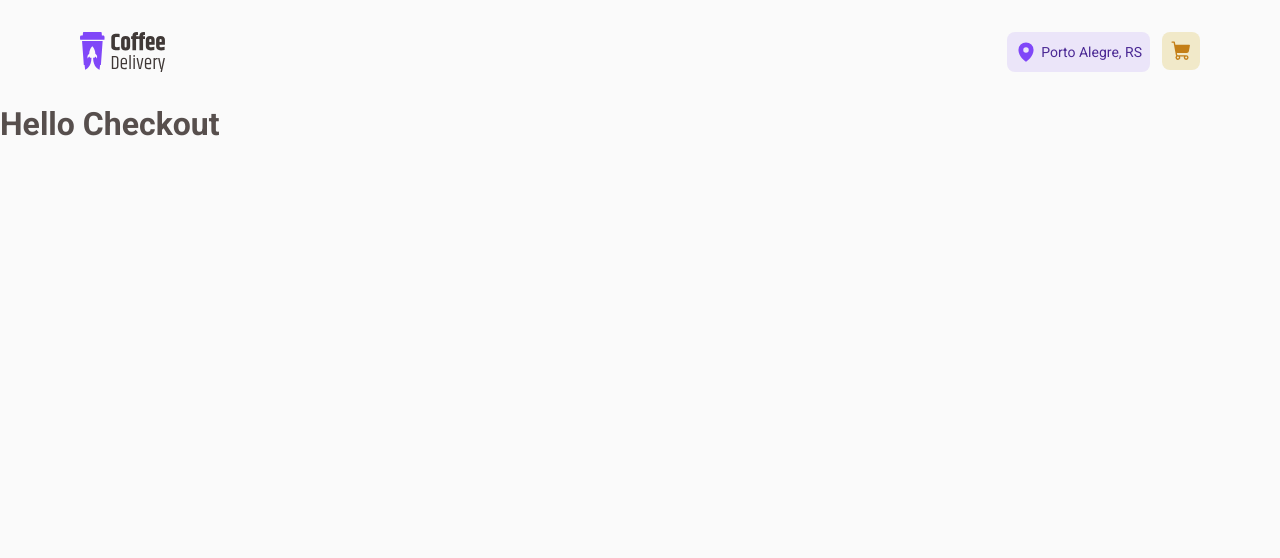
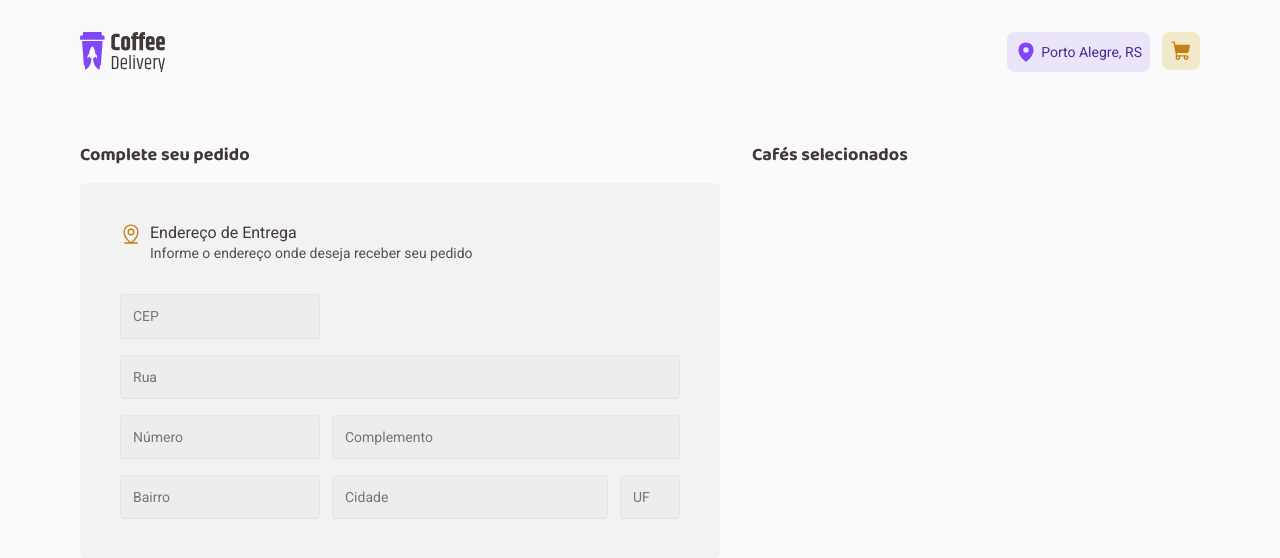
Before and after one commit to thealfredohenrique/coffee-delivery, a React (Vite) app: page /checkout in a window 1280 px wide. Shown: the top 558 px of the page. Built offline with nearby package versions, Linux system fonts and the light colour scheme.

Commit message:
feat: Init checkout page and add address card component

```diff
--- a/src/components/Header/index.tsx
+++ b/src/components/Header/index.tsx
@@ -1,3 +1,4 @@
+import { NavLink } from "react-router-dom";
 import { MapPin, ShoppingCart } from "@phosphor-icons/react";
 import logo from "../../assets/logo.svg";
 import {
@@ -16,11 +17,11 @@ function Header() {
           <MapPin size={22} weight="fill" />
           Porto Alegre, RS
         </LocationContainer>
-        <div>
+        <NavLink to="/checkout">
           <CartContainer>
             <ShoppingCart size={22} weight="fill" />
           </CartContainer>
-        </div>
+        </NavLink>
       </ActionsContainer>
     </HeaderContainer>
   );
--- /dev/null
+++ b/src/pages/Checkout/components/AddressCard/index.tsx
@@ -0,0 +1,54 @@
+import { MapPinLine } from "@phosphor-icons/react";
+import {
+  AddressCardContainer,
+  FieldContainer,
+  FieldsetContainer,
+  LegendContainer,
+  LegendTextContainer,
+} from "./styles";
+
+function AddressCard() {
+  return (
+    <AddressCardContainer>
+      <LegendContainer>
+        <MapPinLine size={22} />
+
+        <LegendTextContainer>
+          <h2>Endereço de Entrega</h2>
+          <p>Informe o endereço onde deseja receber seu pedido</p>
+        </LegendTextContainer>
+      </LegendContainer>
+
+      <FieldsetContainer>
+        <FieldContainer
+          type="text"
+          name="zip-code"
+          placeholder="CEP"
+          required
+        />
+        <FieldContainer type="text" name="street" placeholder="Rua" required />
+        <FieldContainer
+          type="text"
+          name="number"
+          placeholder="Número"
+          required
+        />
+        <FieldContainer
+          type="text"
+          name="complement"
+          placeholder="Complemento"
+        ></FieldContainer>
+        <FieldContainer
+          type="text"
+          name="neighborhood"
+          placeholder="Bairro"
+          required
+        />
+        <FieldContainer type="text" name="city" placeholder="Cidade" required />
+        <FieldContainer type="text" name="state" placeholder="UF" required />
+      </FieldsetContainer>
+    </AddressCardContainer>
+  );
+}
+
+export default AddressCard;
--- /dev/null
+++ b/src/pages/Checkout/components/AddressCard/styles.ts
@@ -0,0 +1,92 @@
+import { styled } from "styled-components";
+
+export const AddressCardContainer = styled.form`
+  display: flex;
+  flex-direction: column;
+  gap: 2rem;
+  padding: 2.5rem;
+  background-color: ${(props) => props.theme.baseCard};
+  border-radius: 6px;
+`;
+
+export const LegendContainer = styled.legend`
+  display: flex;
+  gap: 0.5rem;
+
+  svg {
+    color: ${(props) => props.theme.yellowDark};
+  }
+`;
+
+export const LegendTextContainer = styled.div`
+  line-height: 1.3;
+
+  h2 {
+    color: ${(props) => props.theme.baseSubtitle};
+    font-size: 1rem;
+    font-weight: 400;
+  }
+
+  p {
+    color: ${(props) => props.theme.baseText};
+    font-size: 0.875rem;
+  }
+`;
+
+export const FieldsetContainer = styled.fieldset`
+  display: grid;
+  grid-template-rows: repeat(4, 1fr);
+  grid-template-columns: 12.5rem 17.25rem 3.75rem;
+  row-gap: 1rem;
+  column-gap: 0.75rem;
+  border: none;
+
+  input[name="zip-code"] {
+    grid-row: 1;
+    grid-column: 1 / span 1;
+  }
+
+  input[name="street"] {
+    grid-row: 2;
+    grid-column: 1 / span 3;
+  }
+
+  input[name="number"] {
+    grid-row: 3;
+    grid-column: 1 / span 1;
+  }
+
+  input[name="complement"] {
+    grid-row: 3;
+    grid-column: 2 / span 2;
+  }
+
+  input[name="neighborhood"] {
+    grid-row: 4;
+    grid-column: 1 / span 1;
+  }
+
+  input[name="city"] {
+    grid-row: 4;
+    grid-column: 2 / span 1;
+  }
+
+  input[name="state"] {
+    grid-row: 4;
+    grid-column: 3 / span 1;
+  }
+`;
+
+export const FieldContainer = styled.input`
+  background-color: ${(props) => props.theme.baseInput};
+  color: ${(props) => props.theme.baseText};
+  border: 1px solid ${(props) => props.theme.baseButton};
+  border-radius: 4px;
+  font-size: 0.875rem;
+  padding: 0.75rem;
+  outline: transparent;
+
+  &:focus {
+    border-color: ${(props) => props.theme.yellowDark};
+  }
+`;
--- a/src/pages/Checkout/index.tsx
+++ b/src/pages/Checkout/index.tsx
@@ -1,5 +1,25 @@
+import AddressCard from "./components/AddressCard";
+import {
+  CheckoutContainer,
+  LeftContainer,
+  RightContainer,
+  TitleContainer,
+} from "./styles";
+
 function Checkout() {
-  return <h1>Hello Checkout</h1>;
+  return (
+    <CheckoutContainer>
+      <LeftContainer>
+        <TitleContainer>Complete seu pedido</TitleContainer>
+
+        <AddressCard />
+      </LeftContainer>
+
+      <RightContainer>
+        <TitleContainer>Cafés selecionados</TitleContainer>
+      </RightContainer>
+    </CheckoutContainer>
+  );
 }
 
 export default Checkout;
--- a/src/pages/Checkout/styles.ts
+++ b/src/pages/Checkout/styles.ts
@@ -0,0 +1,27 @@
+import { styled } from "styled-components";
+
+export const CheckoutContainer = styled.div`
+  display: flex;
+  gap: 2rem;
+  max-width: 70rem;
+  margin: 0 auto;
+  padding: 2.5rem 0;
+`;
+
+export const LeftContainer = styled.div`
+  flex: 1;
+  display: flex;
+  flex-direction: column;
+  gap: 1rem;
+`;
+
+export const RightContainer = styled.div`
+  width: 28rem;
+`;
+
+export const TitleContainer = styled.h1`
+  font-family: "Baloo 2", sans-serif;
+  font-size: 1.125rem;
+  font-weight: 700;
+  color: ${(props) => props.theme.baseSubtitle};
+`;
```
